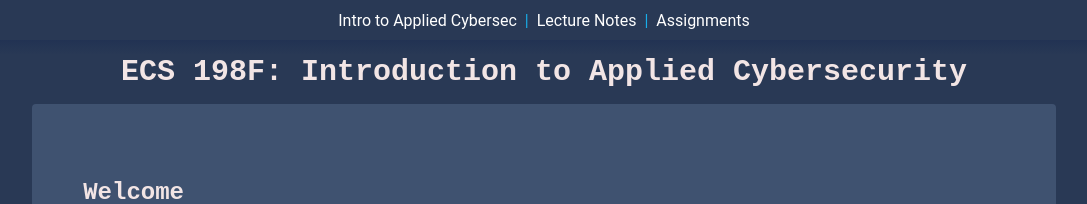
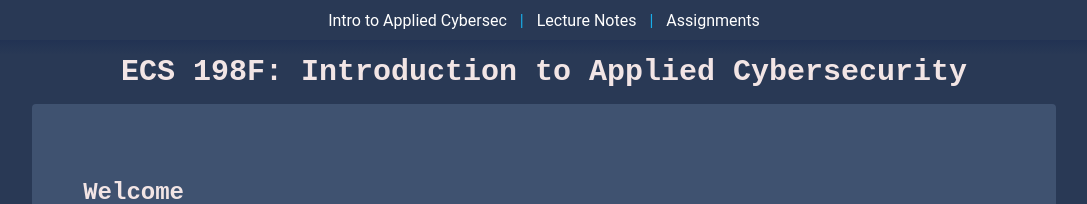
Before and after one commit to cyber-security-club-ucd/ecs198f, a Jekyll site: the page built from index.md, in a window 1280 px wide. Shown: the top 204 px of the page, without its empty margins (96-1183 px from the left). Built offline with Jekyll 4.4.1, drawn with Linux system fonts in a browser that asks for light colours.

Commit message:
Change navbar design

```diff
--- a/_includes/header.html
+++ b/_includes/header.html
@@ -1,9 +1,11 @@
 <header>
-    <div>
-        <a href="/" id="home">Intro to Applied Cybersec</a>
-        <a>|</a>
-        <a href="/notes" id="home">Lecture Notes</a>
-        <a>|</a>
-        <a href="/assignments" id="home">Assignments</a>
+    <div class="home">
+	    <a href="/">Intro to Applied Cybersec</a>
+    </div>
+    <div class="home">
+        <a href="/notes">Lecture Notes</a>
+    </div>
+    <div class="home">
+        <a href="/assignments">Assignments</a>
     </div>
 </header>
--- a/assets/css/style.css
+++ b/assets/css/style.css
@@ -137,20 +137,26 @@ header::after {
     z-index: -1;
 }
 
-#home{
+.home {
+    display: flex;
+    align-items: center;
+}
+
+.home > a {
   text-decoration: none;
   color: #fff;
-
-  display: inline-block;
-  padding: 4px 4px;
-
-  border-radius: 4px;
-  transition: background-color 0.2s ease;
+  margin: 4px 4px;
 }
 
-#home:hover {
-  color: #000;
-  background-color: #fff;
+.home:not(:last-child):after {
+  color: var(--link);
+  content: "|";
+  margin: 0 9px;
+}
+
+.home > a:hover {
+  background-color: #4A739C;
+  text-decoration: none;
 }
 
 #clubLogo {
```
